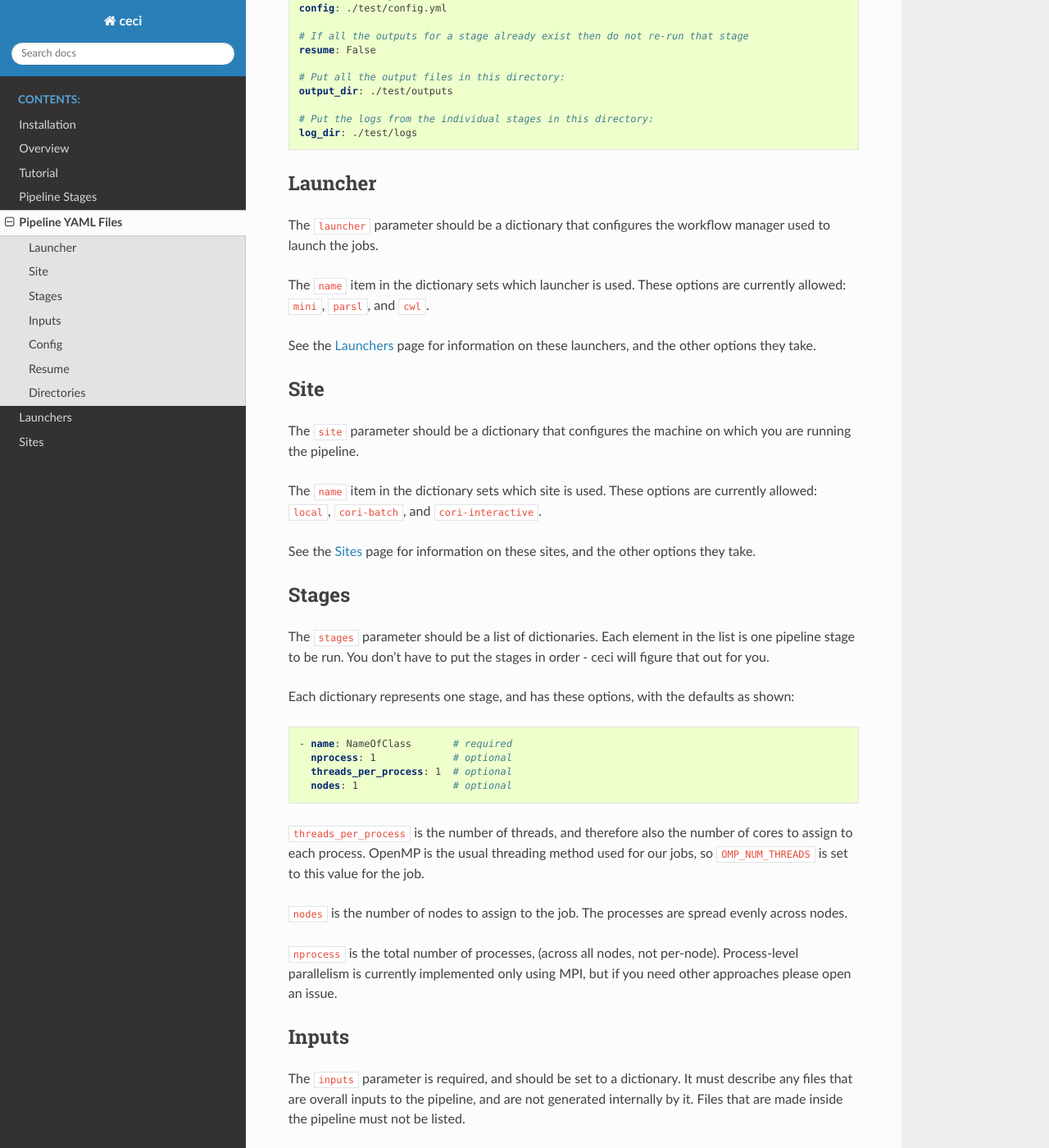
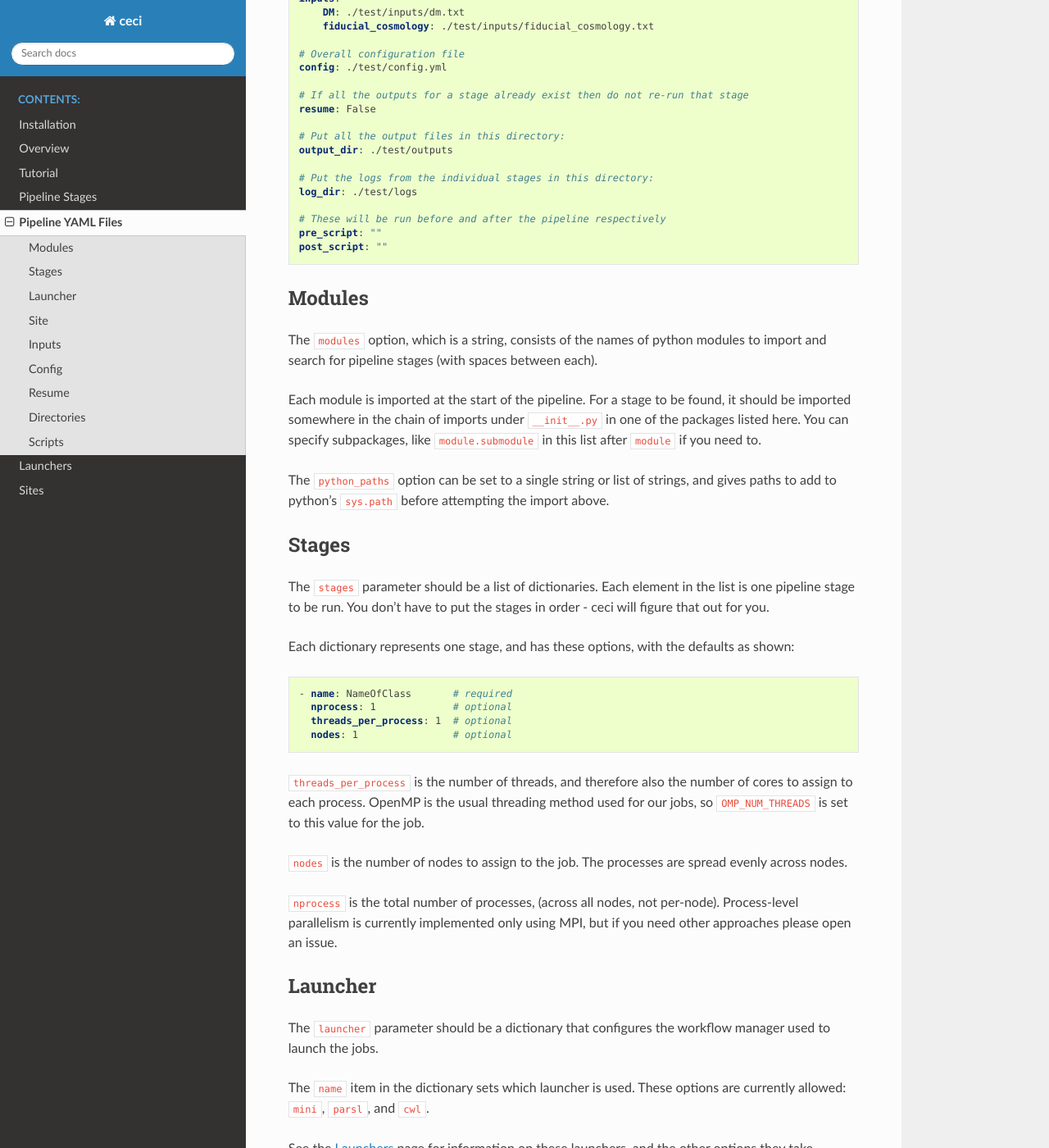
Before and after one commit to LSSTDESC/ceci, a Sphinx documentation site: the page built from docs/config.rst, in a window 1280 px wide and 1400 px high, scrolled down 997 px. Shown: the whole window at 82% size. Built offline with Sphinx 7.4.7 and the Read the Docs theme 2.0.0, drawn with Linux system fonts in a browser that asks for light colours; some of the changed text lies outside the part shown.

Commit message:
more docs

```diff
--- a/docs/config.rst
+++ b/docs/config.rst
@@ -1,7 +1,9 @@
 Pipeline YAML Files
 ===================
 
-The list of which steps to run in a pipeline, the overall inputs for it, execution information, and directories for output, are all defined in a configuration file in the YAML format.
+Two YAML-format configuration files are needed to run a pipeline.
+
+The first describes which steps to run in a pipeline, the overall inputs for it, execution information, and directories for outputs.  It is described on this page.  It includes the path to the second file, (see `Config`_ below); that file is described in more depth on the page :ref:`config2`.
 
 Here is an example, from ``test/test.yml``.  The different pieces are described below.
 
@@ -61,26 +63,18 @@
   # Put the logs from the individual stages in this directory:
   log_dir: ./test/logs
 
+  # These will be run before and after the pipeline respectively
+  pre_script: ""
+  post_script: ""
 
-Launcher
---------
+Modules
+-------
 
-The ``launcher`` parameter should be a dictionary that configures the workflow manager used to launch the jobs.
+The ``modules`` option, which is a string, consists of the names of python modules to import and search for pipeline stages (with spaces between each).
 
-The ``name`` item in the dictionary sets which launcher is used.  These options are currently allowed: ``mini``, ``parsl``, and ``cwl``.
+Each module is imported at the start of the pipeline.  For a stage to be found, it should be imported somewhere in the chain of imports under ``__init__.py`` in one of the packages listed here.  You can specify subpackages, like ``module.submodule`` in this list after ``module`` if you need to.
 
-See the :ref:`launchers` page for information on these launchers, and the other options they take.
-
-
-Site
-----
-
-The ``site`` parameter should be a dictionary that configures the machine on which you are running the pipeline.
-
-The ``name`` item in the dictionary sets which site is used.  These options are currently allowed: ``local``, ``cori-batch``, and ``cori-interactive``.
-
-See the :ref:`sites` page for information on these sites, and the other options they take.
-
+The ``python_paths`` option can be set to a single string or list of strings, and gives paths to add to python's ``sys.path`` before attempting the import above.
 
 Stages
 ------
@@ -105,6 +99,26 @@
 ``nprocess`` is the total number of processes, (across all nodes, not per-node).  Process-level parallelism is currently implemented only using MPI, but if you need other approaches please open an issue.
 
 
+Launcher
+--------
+
+The ``launcher`` parameter should be a dictionary that configures the workflow manager used to launch the jobs.
+
+The ``name`` item in the dictionary sets which launcher is used.  These options are currently allowed: ``mini``, ``parsl``, and ``cwl``.
+
+See the :ref:`launchers` page for information on these launchers, and the other options they take.
+
+
+Site
+----
+
+The ``site`` parameter should be a dictionary that configures the machine on which you are running the pipeline.
+
+The ``name`` item in the dictionary sets which site is used.  These options are currently allowed: ``local``, ``cori-batch``, and ``cori-interactive``.
+
+See the :ref:`sites` page for information on these sites, and the other options they take.
+
+
 Inputs
 ------
 
@@ -117,7 +131,7 @@
 
 The parameter ``config`` is required, and should be set to a path to another input YAML config file.
 
-That file should contain
+See the :ref:`config2` page for what that file should contain.
 
 Resume
 ------
@@ -134,3 +148,16 @@
 The parameter ``output_dir`` is required, and should be set to a directory where all the outputs from the pipeline will be saved.  If the directory does not exist it will be created.
 
 If the resume parameter is set to True, then this is the directory that will be checked for existing outputs.
+
+The parameter ``log_dir`` is required, and should be set to a directory where the printed output of the stages will be saved, in one file per stage.
+
+Scripts
+-------
+
+Two parameters can be set to run additional scripts before or after a pipeline stage.  You can use them to perform checks or process results.
+
+Any executable specified by ``pre_script`` will be run before the pipeline.  If it returns a non-zero status then the pipeline will not be run and an exception will be raised.
+
+Any executable specified by ``post_script`` will be run after the pipeline, but only if the pipeline completes successfully.  If the post_script returns a non-zero status then it will be returned as the ceci exit code, but no exception will be raised.
+
+Both scripts are called with the same arguments as the original executable was called with.
```
Also changed, not shown: docs/config2.rst (added, +47 -0 lines).
